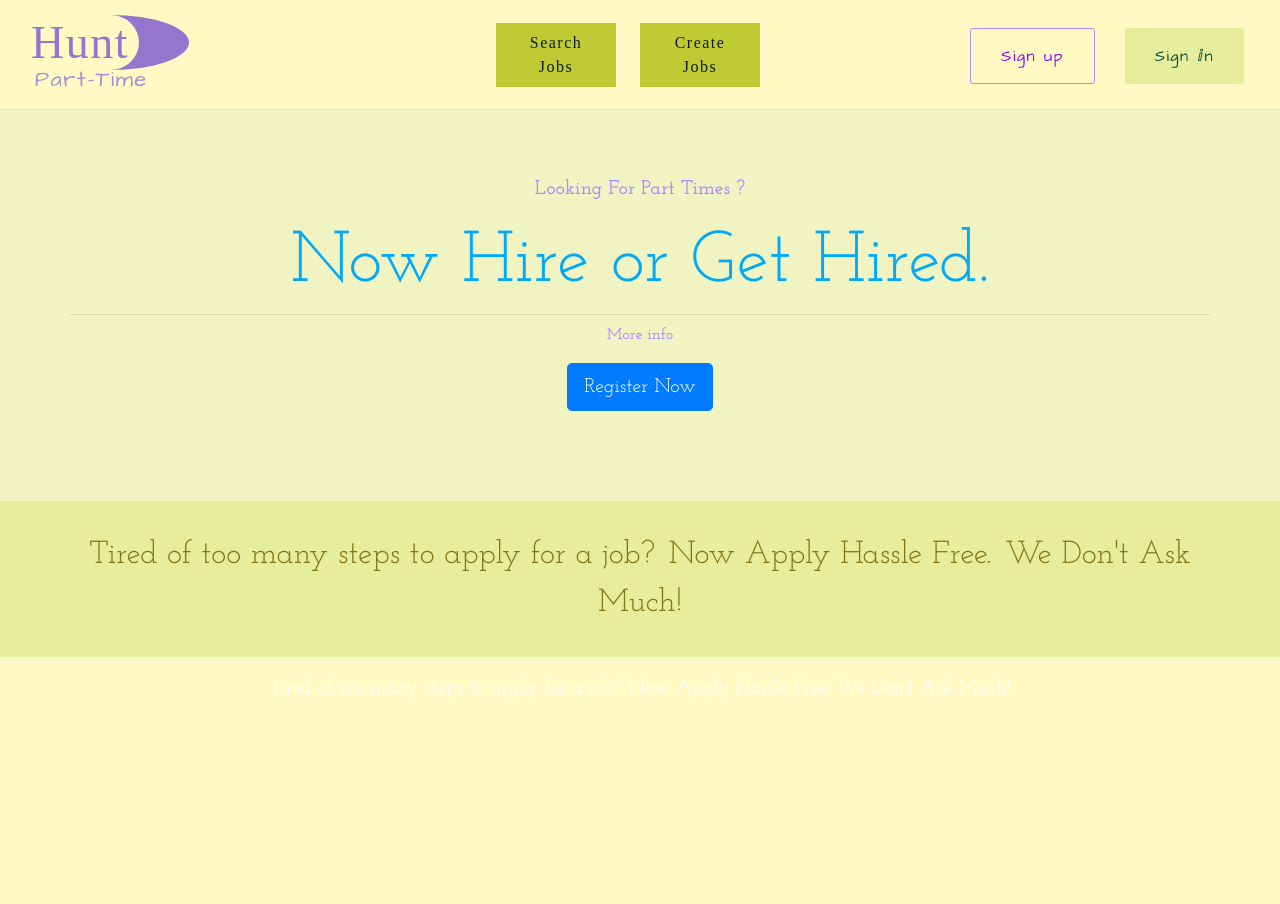
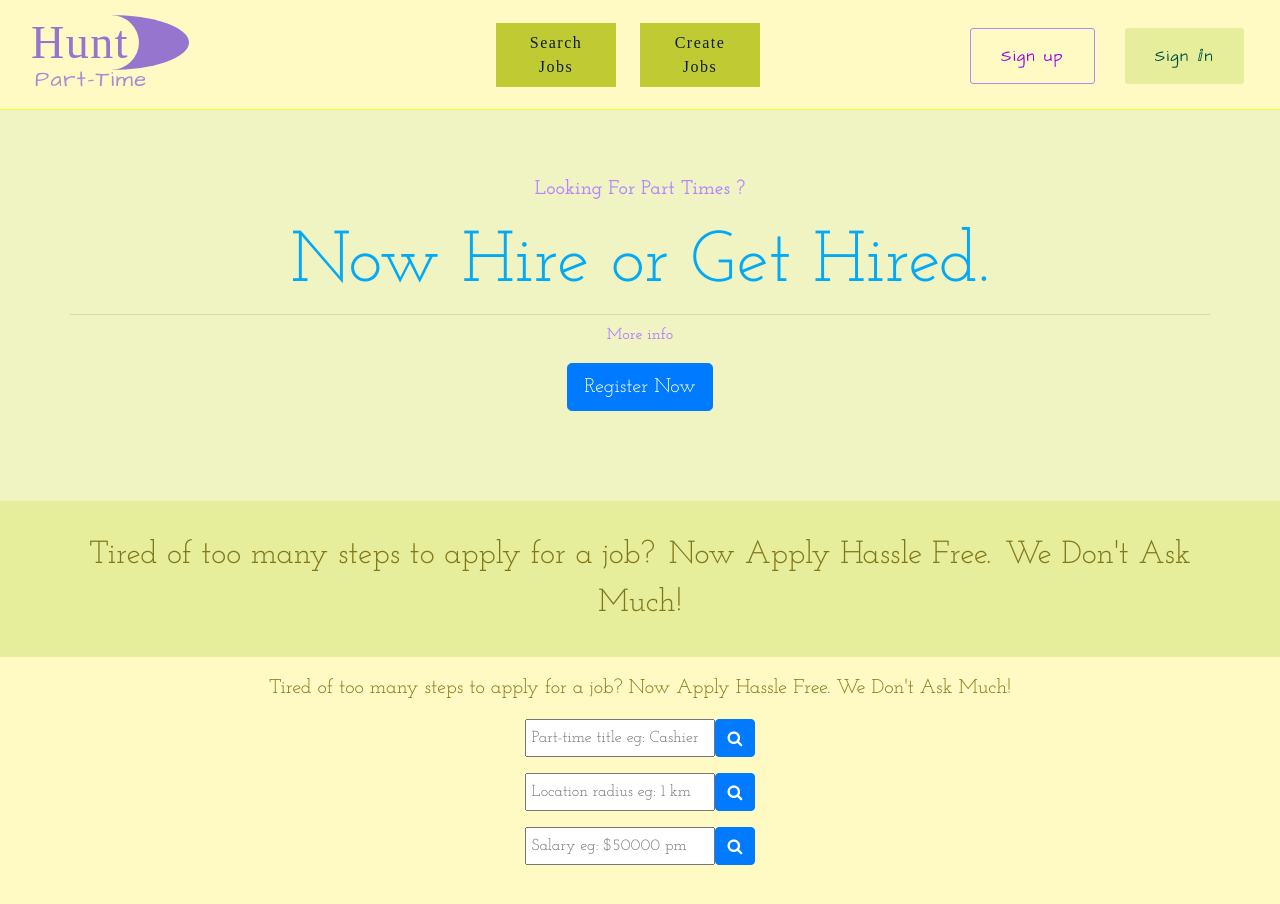
Before and after one commit to Monika-ch/Hunt-PartTime, a React (Create React App) app: page /home in a window 1280 px wide. Shown: the top 904 px of the page. Built offline with nearby package versions, Linux system fonts and the light colour scheme; a web font is replaced by a local one; what react-redux-form would draw is missing.

Commit message:
search bar added

```diff
--- a/src/App.css
+++ b/src/App.css
@@ -151,6 +151,23 @@ h5 {
   /* border: 5px solid #eeff41; */
   height: 1750px;
 }
+
+.home-container p {
+  color: #827717;
+}
+
+.SearchBarDiv {
+  color: #000;
+}
+
+.Search input {
+  padding: 5px;
+}
+
+/*
+.fa-search {
+  border: 1px solid #000;
+} */
 
 /* .home-container h5 {
   margin-right: 1%;
--- a/src/component/Home.js
+++ b/src/component/Home.js
@@ -1,6 +1,7 @@
 import React, { useState } from "react";
 import { ModalBody, ModalHeader, Modal, Button } from "reactstrap";
 import "bootstrap/dist/css/bootstrap.min.css";
+import JobSearch from "./JobSearch";
 import { Link } from "react-router-dom";
 import Register from "./RegisterUser";
 
@@ -65,6 +66,32 @@ function Home(props) {
           Tired of too many steps to apply for a job? Now Apply Hassle Free. We
           Don't Ask Much!
         </p>
+        <div className="SearchBarDiv d-flex justify-content-center">
+          <JobSearch
+            onUserInputText={""}
+            placeholder="Part-time title eg: Cashier"
+          />
+          <span className="SearchButton">
+            <i class="fa fa-search btn btn-primary" aria-hidden="true"></i>
+          </span>
+        </div>
+
+        <div className="SearchBarDiv d-flex justify-content-center">
+          <JobSearch
+            onUserInputText={""}
+            placeholder="Location radius eg: 1 km"
+          />
+          <span className="SearchButton">
+            <i class="fa fa-search btn btn-primary" aria-hidden="true"></i>
+          </span>
+        </div>
+
+        <div className="SearchBarDiv d-flex justify-content-center">
+          <JobSearch onUserInputText={""} placeholder="Salary eg: $50000 pm" />
+          <span className="SearchButton">
+            <i class="fa fa-search btn btn-primary" aria-hidden="true"></i>
+          </span>
+        </div>
       </div>
     </React.Fragment>
   );
--- /dev/null
+++ b/src/component/JobSearch.js
@@ -0,0 +1,30 @@
+import React, { Component } from "react";
+
+class JobSearch extends Component {
+  constructor(props) {
+    super(props);
+
+    this.state = { userInput: "" };
+  }
+
+  handleChange = (event) => {
+    this.setState({ userInput: event.target.value });
+    this.props.onUserInputText(event.target.value);
+  };
+
+  render() {
+    return (
+      <div className="Search">
+        <input
+          type="text"
+          placeholder={this.props.placeholder}
+          value={this.state.userInput}
+          onChange={this.handleChange}
+        />
+        <p>{this.state.userInput}</p>
+      </div>
+    );
+  }
+}
+
+export default JobSearch;
```
